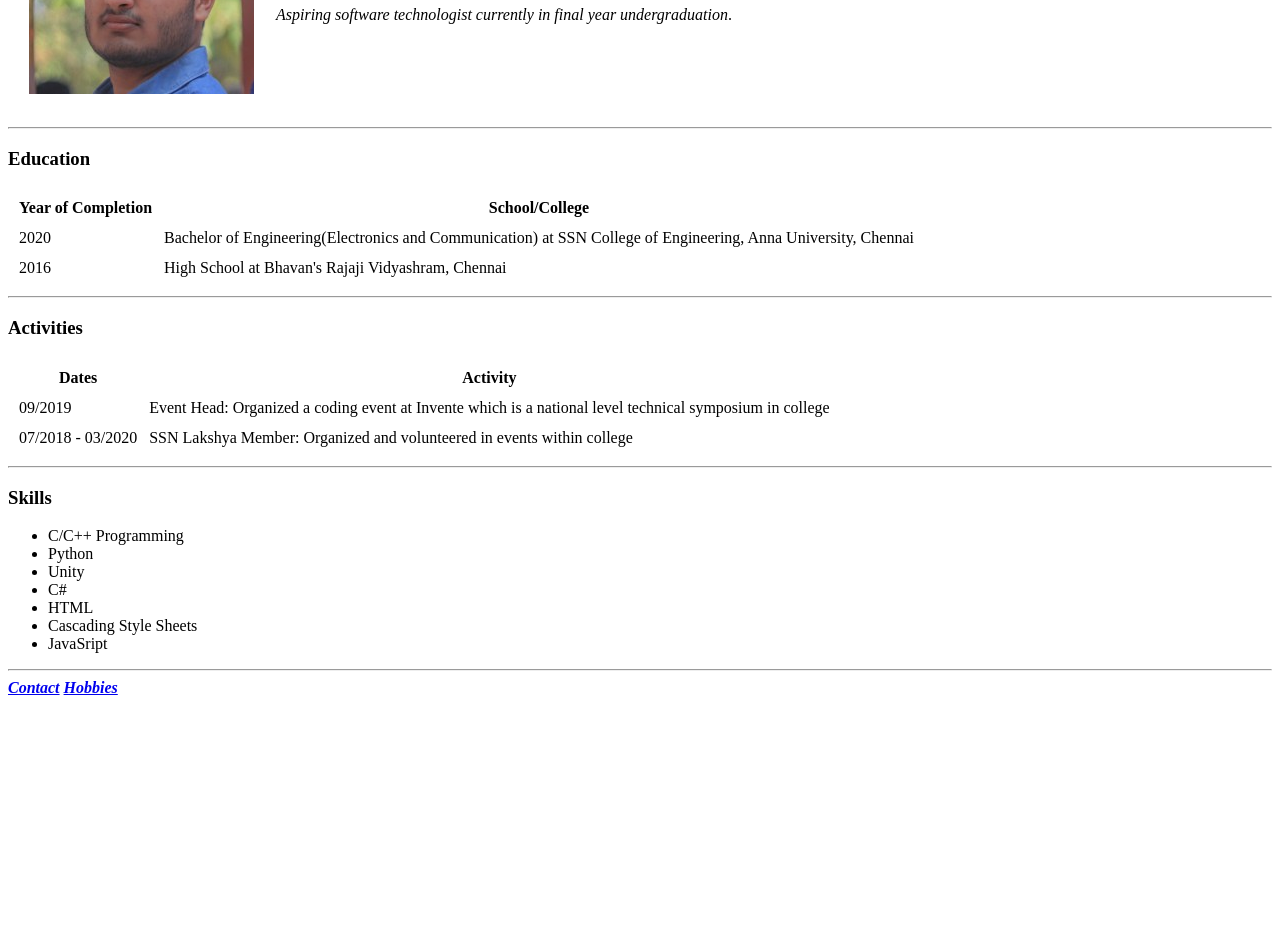
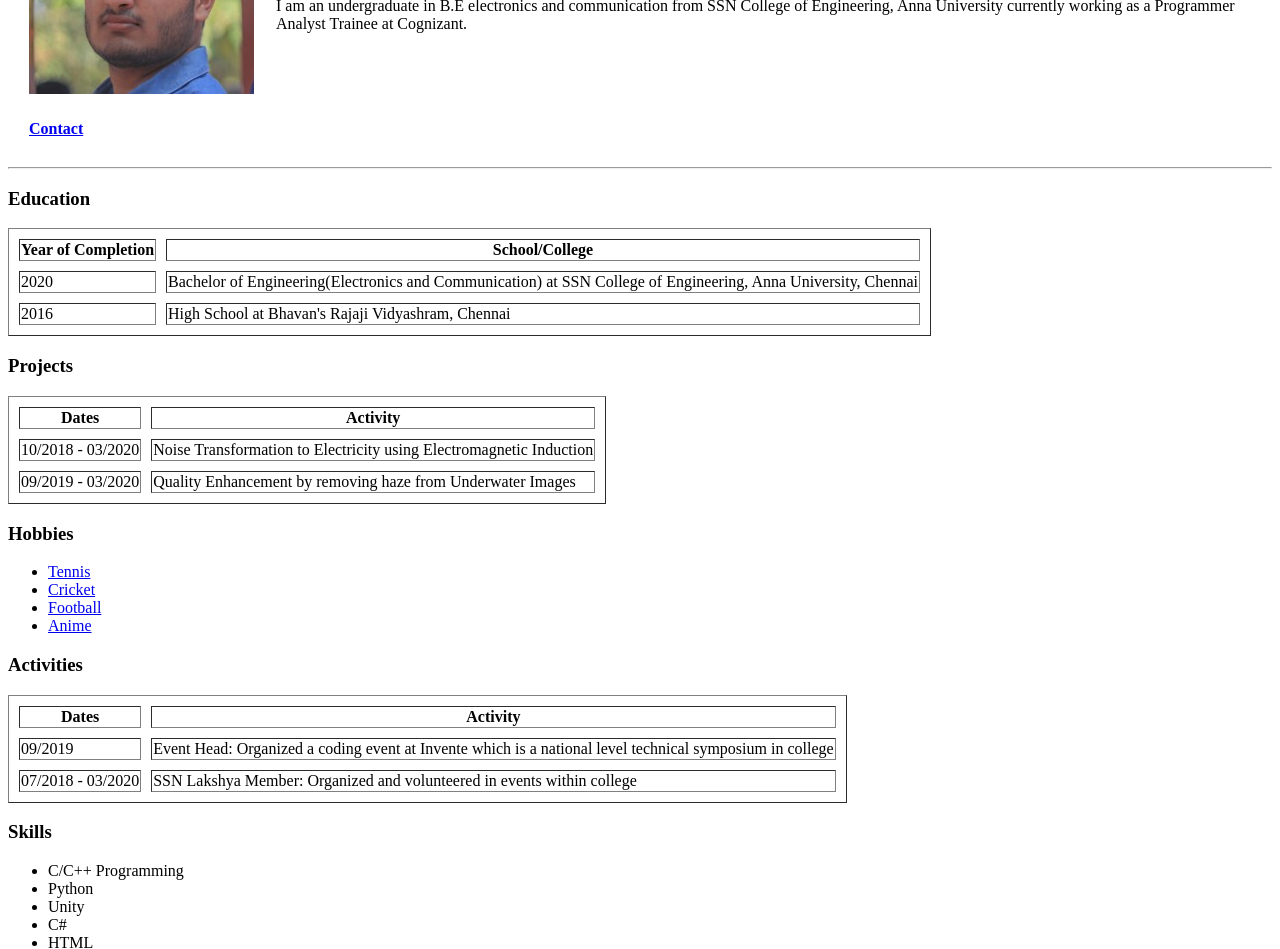
Before and after one commit to shrivaths16/curriculum_vitae, a plain HTML site: page index.html in a window 1280 px wide. Shown: the part 160-1109 px from the top of the page. Before the commit the page ends 865 px from the top, so only its background shows below. Drawn offline with Linux system fonts and the light colour scheme.

Commit message:
Update index.html

```diff
--- a/index.html
+++ b/index.html
@@ -3,23 +3,38 @@
     <head>
         <meta charset="UTF-8">
         <meta name="viewport" content="width=device-width, initial-scale=1.0">
-        <title>Shrivaths's Website</title>
+        <title>Shrivaths's CV</title>
+
+        <!-- CSS -->
+        <link rel="stylesheet" href="css/style.css">
+
+        <!-- Favicon -->
+        <link rel="icon" href="favicon.ico">
+
+        <!-- Google Fonts -->
+        <link href="https://fonts.googleapis.com/css2?family=Merriweather:wght@300&family=Montserrat&family=Sacramento&display=swap" rel="stylesheet">
+
     </head>
     <body>
-        <table cellspacing = "20px">
+        <table class="table-main"cellspacing = "20px">
             <tr>
-                <td><img src="Images/shrivaths.jpg" alt="Shrivaths's DP"></td>
+                <td><img class="profile-pic" src="Images/shrivaths.jpg" alt="Shrivaths's DP"></td>
                 <td><h1>Shrivaths Shyam</h1>
-                    <p><em>Aspiring software technologist currently in final year undergraduation</em>.</p></td>
+                    <p>I am an undergraduate in B.E electronics and communication from SSN College of Engineering, Anna University currently working as
+                        a Programmer Analyst Trainee at Cognizant.</p></td>
             </tr>
+            <tr><td colspan="2"><a class="contact" href="contact.html"><strong>Contact</strong></a></td></tr>
         </table>
         <hr>
         <h3>Education</h3>
-        <table cellspacing="10px">
+        <table class="table-custom" border="1" cellspacing="10px">
+            <thead>
             <tr>
                 <th>Year of Completion</th>
                 <th>School/College</th>
             </tr>
+            </thead>
+            <tbody>
             <tr>
                 <td>2020</td>
                 <td>Bachelor of Engineering(Electronics and Communication) at SSN College of Engineering, Anna University, Chennai</td>
@@ -28,14 +43,52 @@
                 <td>2016</td>
                 <td>High School at Bhavan's Rajaji Vidyashram, Chennai</td>
             </tr>
+            </tbody>
         </table>
-        <hr>
-        <h3>Activities</h3>
-        <table cellspacing="10px">
+        <!-- <hr> -->
+        <h3>Projects</h3>
+        <table class="table-custom" border="1" cellspacing="10px">
+            <thead>
             <tr>
                 <th>Dates</th>
                 <th>Activity</th>
             </tr>
+            </thead>
+            <tbody>
+            <tr>
+                <td>10/2018 - 03/2020</td>
+                <td>Noise Transformation to Electricity using Electromagnetic Induction</td>
+            </tr>
+            <tr>
+                <td>09/2019 - 03/2020</td>
+                <td>Quality Enhancement by removing haze from Underwater Images</td>
+            </tr>
+            </tbody>
+        </table>
+        <h3>Hobbies</h3>
+        <ul>
+            <li>
+                <a href="https://en.wikipedia.org/wiki/Tennis">Tennis</a>
+            </li>
+            <li>
+                <a href="https://en.wikipedia.org/wiki/Cricket">Cricket</a>
+            </li>
+            <li>
+                <a href="https://en.wikipedia.org/wiki/Football">Football</a>
+            </li>
+            <li>
+                <a href="https://en.wikipedia.org/wiki/Anime">Anime</a>
+            </li>
+        </ul>
+        <h3>Activities</h3>
+        <table class="table-custom" border="1" cellspacing="10px">
+            <thead>
+                <tr>
+                    <th>Dates</th>
+                    <th>Activity</th>
+                </tr>
+            </thead>
+            <tbody>
             <tr>
                 <td>09/2019</td>
                 <td>Event Head: Organized a coding event at Invente which is a national level technical symposium in college</td>
@@ -44,8 +97,9 @@
                 <td>07/2018 - 03/2020</td>
                 <td>SSN Lakshya Member: Organized and volunteered in events within college</td>
             </tr>
+            </tbody>
         </table>
-        <hr>
+        <!-- <hr> -->
         <h3>Skills</h3>
         <ul>
             <li>C/C++ Programming</li>
@@ -55,9 +109,9 @@
             <li>HTML</li>
             <li>Cascading Style Sheets</li>
             <li>JavaSript</li>
+            <li>SQL</li>
         </ul>
         <hr>
-        <a href="contact.html"><em><strong>Contact</strong></em></a>
-        <a href="hobbies.html"><em><strong>Hobbies</strong></em></a>
+        <!-- <a href="contact.html"><em><strong>Contact</strong></em></a> -->
     </body>
 </html>
```
